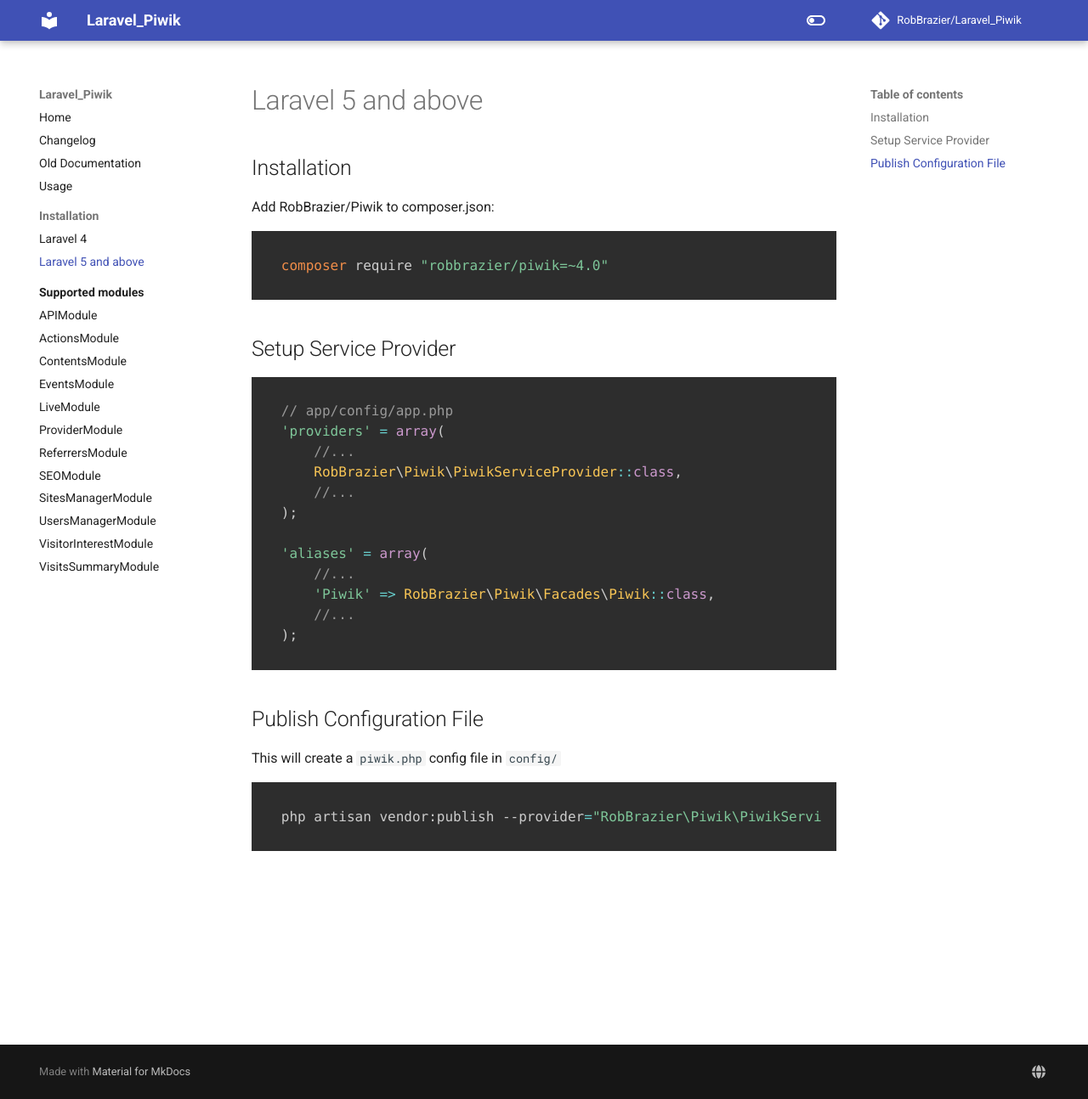
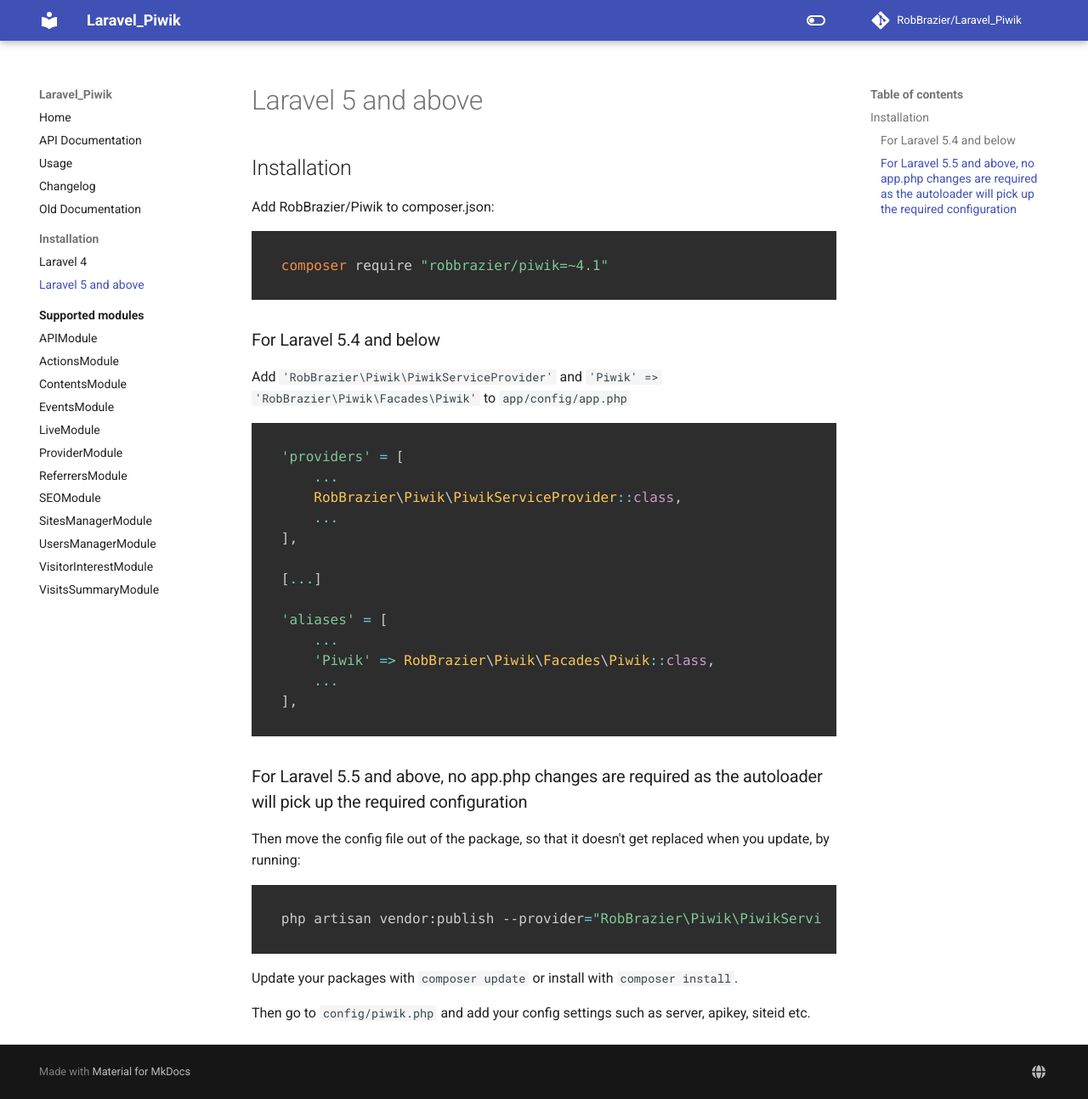
Before and after one commit to RobBrazier/Laravel_Piwik, an MkDocs documentation site: the page built from docs/installation/laravel-5+.md, in a window 1280 px wide and 1294 px high. Shown: the whole window at 85% size. Built offline with MkDocs 1.6.1 and Material for MkDocs 9.7.7, drawn with Linux system fonts in a browser that asks for light colours; comment, search, counter and statistics services are not loaded.

Commit message:
chore: fix docs

````diff
--- /dev/null
+++ b/docs/API_Docs.md
@@ -0,0 +1 @@
+# API Documentation
--- a/docs/installation/laravel-5+.md
+++ b/docs/installation/laravel-5+.md
@@ -5,30 +5,40 @@
 Add RobBrazier/Piwik to composer.json:
 
 ```bash
-composer require "robbrazier/piwik=~4.0"
+composer require "robbrazier/piwik=~4.1"
 ```
 
-## Setup Service Provider
+### For Laravel 5.4 and below
+
+Add `'RobBrazier\Piwik\PiwikServiceProvider'` and `'Piwik' => 'RobBrazier\Piwik\Facades\Piwik'`
+to `app/config/app.php`
 
 ```php
-// app/config/app.php
-'providers' = array(
-    //...
+'providers' = [
+    ...
     RobBrazier\Piwik\PiwikServiceProvider::class,
-    //...
-);
+    ...
+],
 
-'aliases' = array(
-    //...
+[...]
+
+'aliases' = [
+    ...
     'Piwik' => RobBrazier\Piwik\Facades\Piwik::class,
-    //...
-);
+    ...
+],
 ```
 
-## Publish Configuration File
+### For Laravel 5.5 and above, no app.php changes are required as the autoloader will pick up the required configuration
 
-This will create a `piwik.php` config file in `config/`
+Then move the config file out of the package, so that it doesn't get replaced
+when you update, by running:
 
 ```bash
 php artisan vendor:publish --provider="RobBrazier\Piwik\PiwikServiceProvider" --tag="config"
 ```
+
+Update your packages with `composer update` or install with `composer install`.
+
+Then go to `config/piwik.php` and add your config settings such as server,
+apikey, siteid etc.
--- a/mkdocs.yml
+++ b/mkdocs.yml
@@ -1,6 +1,6 @@
 site_name: Laravel_Piwik
 site_description: An Interface to Piwik's Analytics API for Laravel
-site_url: https://docs.robbrazier.com/laravel-piwik/
+site_url: https://docs.robbrazier.com/Laravel_Piwik/
 theme:
   name: material
   custom_dir: docs/theme/overrides
@@ -22,7 +22,7 @@ theme:
 extra:
   analytics:
     provider: fathom
-    # domain: minnow.robbrazier.com
+    domain: minnow.robbrazier.com
     key: IIYGRYKU
   social:
     - icon: fontawesome/solid/globe
@@ -40,4 +40,6 @@ plugins:
   - redirects:
       redirect_maps:
         'old.md': 'https://laravel-piwik.readthedocs.io/en/2.1.3/'
+        'API_Docs.md': 'https://docs.robbrazier.com/Laravel_Piwik/api/'
+        'index.md': 'Usage.md'
 site_dir: build
````
Also changed, not shown: README.md (+6 -6 lines), docs/Usage.md (renamed from docs/usage.md, +4 -1 lines), docs/installation/laravel-4.md (+2 -2 lines), docs/index.md (line endings or trailing spaces), 3 other files.
